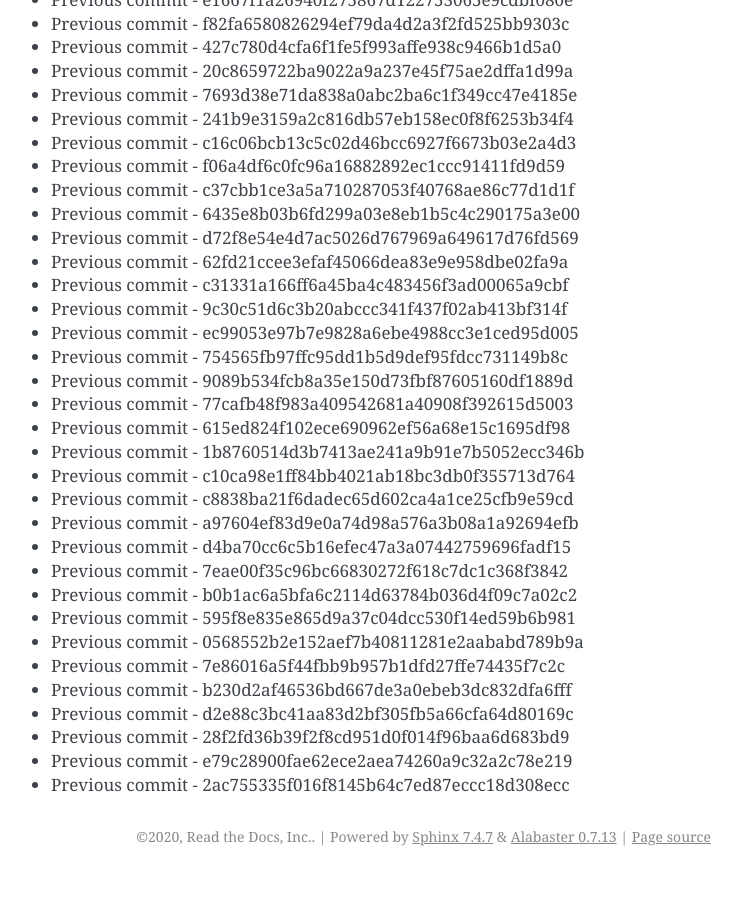
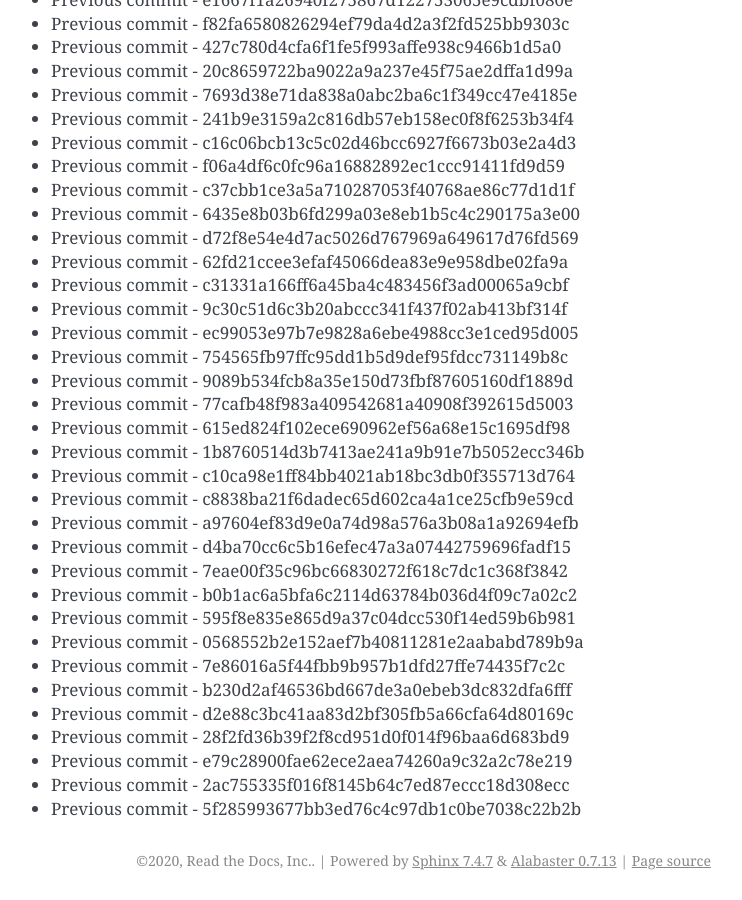
Before and after one commit to readthedocs/rtd-git-stresstest, a Sphinx documentation site: the page built from docs/updates.rst, in a window 1280 px wide and 900 px high, scrolled down 96462 px. Shown: the whole window, without its empty margins (399-1141 px from the left). Built offline with Sphinx 7.4.7, drawn with Linux system fonts in a browser that asks for light colours; before the commit the page ends 97338 px from its top, so only the background shows below that.

Commit message:
Generating commit from previous: 5f285993677bb3ed76c4c97db1c0be7038c22b2b

```diff
--- a/docs/updates.rst
+++ b/docs/updates.rst
@@ -4085,3 +4085,4 @@ It can be tested for any performance characteristics.
 * Previous commit - 28f2fd36b39f2f8cd951d0f014f96baa6d683bd9
 * Previous commit - e79c28900fae62ece2aea74260a9c32a2c78e219
 * Previous commit - 2ac755335f016f8145b64c7ed87eccc18d308ecc
+* Previous commit - 5f285993677bb3ed76c4c97db1c0be7038c22b2b
```
